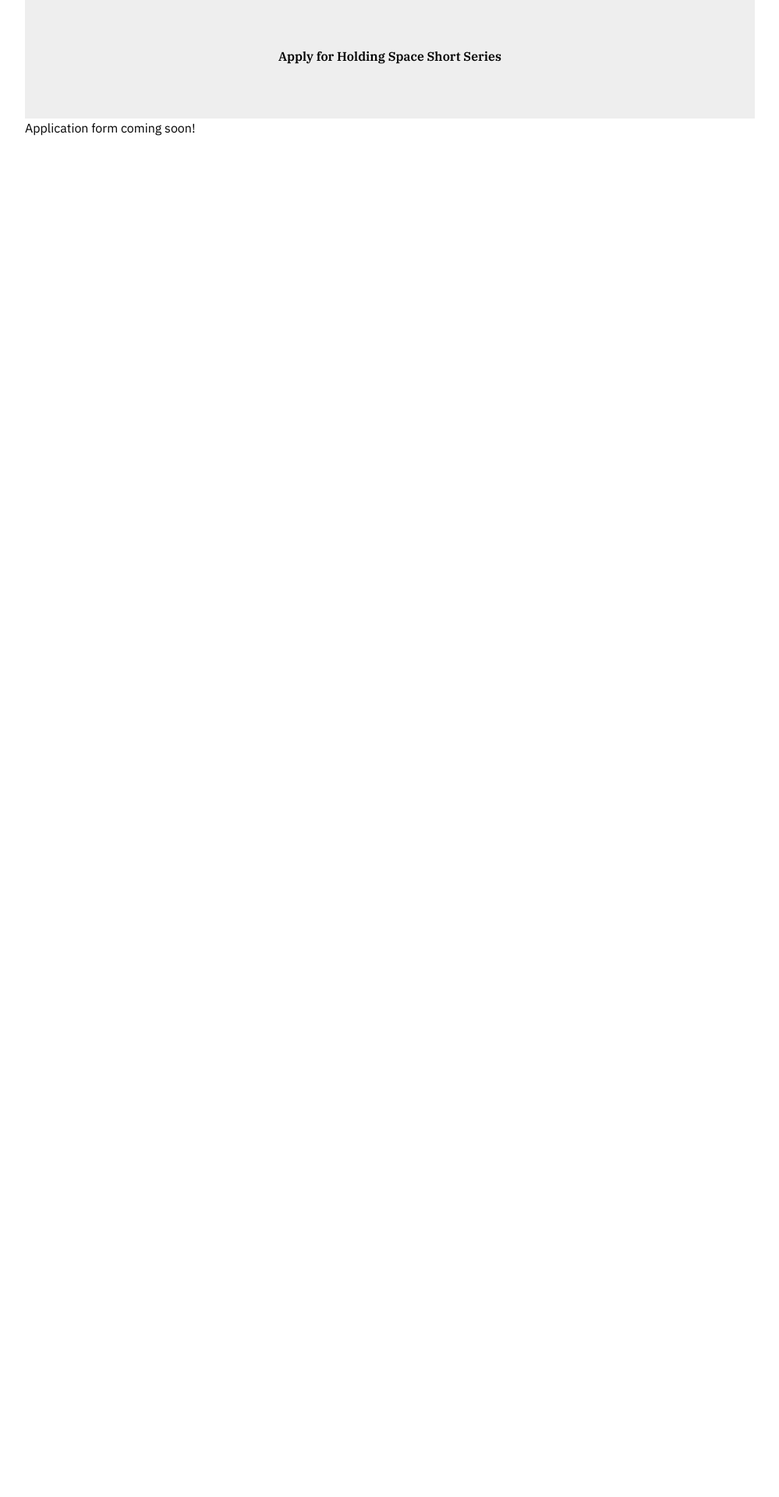
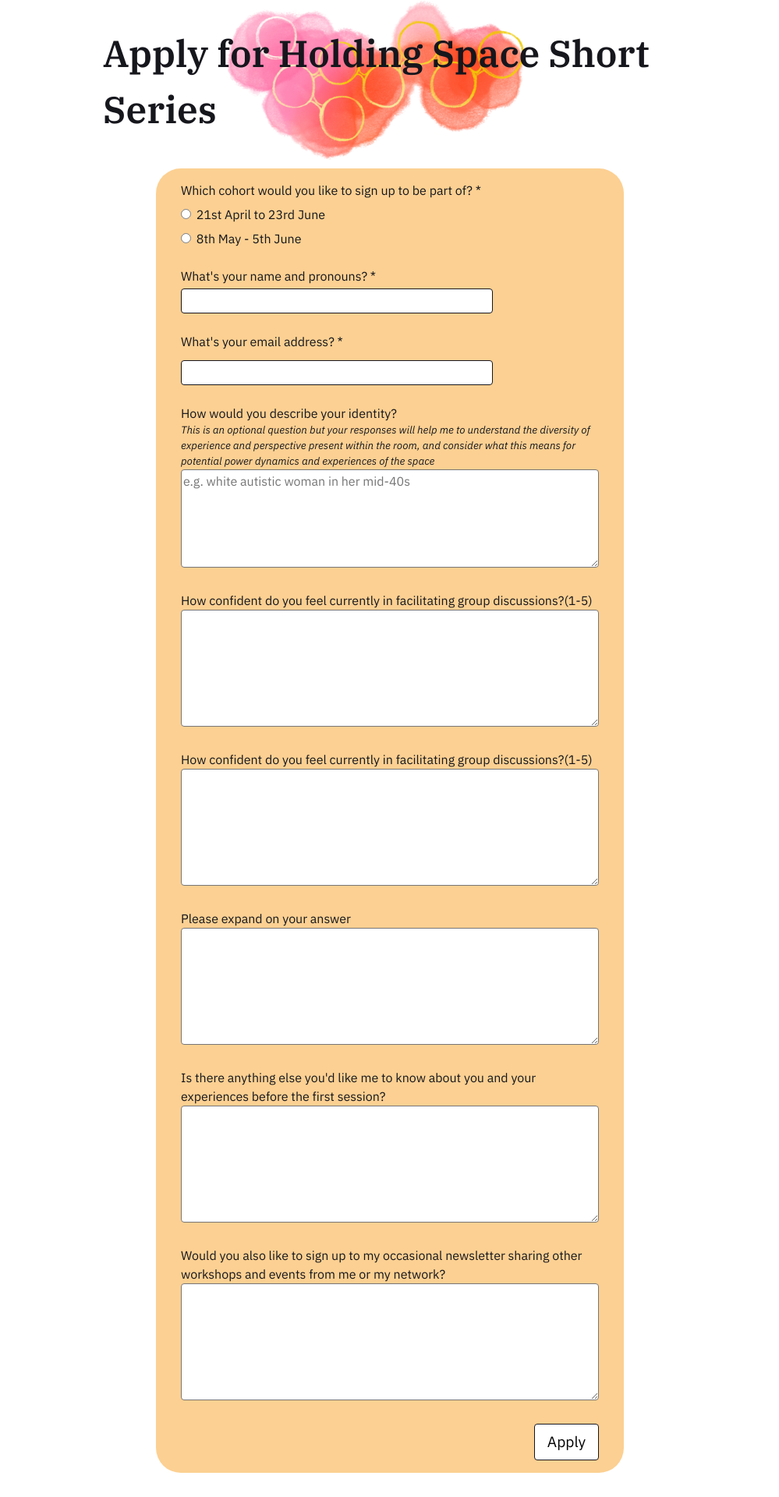
Before and after one commit to cookiewolf/holding-space, a SvelteKit app: page /holding-space-short-series/apply in a window 1280 px wide. Shown: the part 72-1992 px from the top of the page at 78% size, without its empty margins (140-1139 px from the left). Before the commit the page ends 800 px from the top, so only its background shows below. Built offline with nearby package versions, Linux system fonts and the light colour scheme.

Commit message:
Add second application form

```diff
--- a/src/components/Container.svelte
+++ b/src/components/Container.svelte
@@ -1,8 +1,10 @@
-<script>
-	let { children } = $props();
+<script lang="ts">
+	import type { Snippet } from 'svelte';
+
+	let { children, narrow }: { children: Snippet; narrow?: boolean } = $props();
 </script>
 
-<div>
+<div class={narrow ? 'narrow' : ''}>
 	{@render children?.()}
 </div>
 
@@ -13,4 +15,8 @@
 		padding: 0 var(--gutter-width);
 		width: 100%;
 	}
+
+	.narrow {
+		max-width: 800px;
+	}
 </style>
--- a/src/routes/+layout.svelte
+++ b/src/routes/+layout.svelte
@@ -13,7 +13,7 @@
 </svelte:head>
 
 <NavBar />
-<Container>
+<Container narrow>
 	{@render children?.()}
 </Container>
 <Footer />
@@ -122,6 +122,7 @@
 	}
 
 	:global(body) {
+		color: var(--text);
 		display: flex;
 		font-family:
 			PlexSans,
@@ -142,10 +143,13 @@
 		--gutter-width: 1rem;
 
 		--orange: #ff9300;
+		--orange-light: #fcd092;
 		--pink: #ff4989;
 		--pink-dark: #eb0052;
+		--pink-light: #e193af;
 		--red: #ff2500;
 		--grey: #eeeeee;
+		--text: #16161d;
 	}
 
 	:global(body.menu-open) {
--- a/src/routes/holding-space-short-series/apply/+page.svelte
+++ b/src/routes/holding-space-short-series/apply/+page.svelte
@@ -7,32 +7,183 @@
 		<h1>Apply for Holding Space Short Series</h1>
 	</div>
 	<div>
-		<p>Application form coming soon!</p>
+		<form name="holding-space-short-series" method="POST" data-netlify="true" data-sveltekit-reload>
+			<input type="hidden" name="form-name" value="holding-space-short-series" />
+
+			<div class="question">
+				<fieldset>
+					<legend>Which cohort would you like to sign up to be part of? *</legend>
+					<label>
+						<input type="radio" name="cohort" value="21st April to 23rd June" required />
+						21st April to 23rd June
+					</label>
+
+					<label>
+						<input type="radio" name="cohort" value="8th May - 5th June" required />
+						8th May - 5th June
+					</label>
+				</fieldset>
+			</div>
+
+			<div class="question">
+				<label>
+					What's your name and pronouns? *
+					<input type="text" name="name" required />
+				</label>
+			</div>
+
+			<div class="question">
+				<label
+					>What's your email address? *
+					<input type="email" name="email" required />
+				</label>
+			</div>
+
+			<div class="question">
+				<label for="your-identity"> How would you describe your identity? </label>
+				<Description id="identitity-description">
+					This is an optional question but your responses will help me to understand the diversity
+					of experience and perspective present within the room, and consider what this means for
+					potential power dynamics and experiences of the space
+				</Description>
+				<textarea
+					rows="5"
+					id="your-identity"
+					name="your-identity"
+					aria-describedby="identitity-description"
+					placeholder="e.g. white autistic woman in her mid-40s"
+				></textarea>
+			</div>
+
+			<div class="question">
+				<label for="facilitating-confidence">
+					How confident do you feel currently in facilitating group discussions?(1-5)
+				</label>
+				<textarea rows="6" id="facilitating-confidence" name="facilitating-confidence"></textarea>
+			</div>
+
+			<div class="question">
+				<label for="facilitating-confidence">
+					How confident do you feel currently in facilitating group discussions?(1-5)
+				</label>
+				<textarea rows="6" id="facilitating-confidence" name="facilitating-confidence"></textarea>
+			</div>
+
+			<div class="question">
+				<label for="facilitating-confidence-expanded"> Please expand on your answer </label>
+				<textarea
+					rows="6"
+					id="facilitating-confidence-expanded"
+					name="facilitating-confidence-expanded"
+				></textarea>
+			</div>
+
+			<div class="question">
+				<label for="experiences"
+					>Is there anything else you'd like me to know about you and your experiences before the
+					first session?</label
+				>
+				<textarea rows="6" id="experiences" name="experiences"></textarea>
+			</div>
+
+			<div class="question">
+				<label for="newsletter"
+					>Would you also like to sign up to my occasional newsletter sharing other workshops and
+					events from me or my network?
+				</label>
+				<textarea rows="6" id="newsletter" name="newsletter"></textarea>
+			</div>
+
+			<button type="submit">Apply</button>
+		</form>
 	</div>
 </main>
 
 <style>
 	.hero {
+		background-image: url('$lib/assets/orange.webp');
+		background-position: center;
+		background-repeat: no-repeat;
+		background-size: contain;
 		align-items: center;
-		background-color: #eeeeee;
 		display: flex;
-		height: 10rem;
+		font-size: 2rem;
+		height: 14rem;
 		justify-content: center;
 		width: 100%;
 	}
 
+	@media (min-width: 600px) {
+		.hero {
+			font-size: 3rem;
+		}
+	}
+
+	form {
+		background-color: var(--orange-light);
+		border-radius: var(--gutter-width);
+		display: flex;
+		flex-direction: column;
+		margin-block: var(--gutter-width);
+		margin: auto;
+		margin-bottom: 2rem;
+		max-width: 600px;
+		padding: 1rem var(--gutter-width);
+	}
+
+	.question {
+		margin-bottom: 1.5rem;
+	}
+
 	label {
-		margin-top: 1rem;
 		display: block;
 	}
 
-	input[type='text'] {
+	input[type='text'],
+	input[type='email'] {
+		border-radius: 4px;
+		border: 1px solid var(--text);
+		height: 2rem;
+		margin-top: 0.25rem;
+		max-width: 400px;
+		padding-inline: 0.5rem;
 		width: 100%;
-		max-width: 300px;
+	}
+
+	input[type='radio'],
+	input[type='email'] {
+		margin-left: 0;
+		accent-color: var(--pink);
+		margin-top: 0.75rem;
+	}
+
+	fieldset {
+		border: 0;
+		padding: 0;
 	}
 
 	textarea {
+		border-radius: 4px;
+		max-width: 600px;
 		width: 100%;
-		max-width: 600px;
+	}
+
+	button {
+		background: #ffffff;
+		border-radius: 4px;
+		border: 1px solid var(--text);
+		cursor: pointer;
+		font-size: 1.2rem;
+		outline: 2px solid transparent;
+		padding: 0.5rem 1rem;
+		margin-left: auto;
+	}
+
+	button:hover {
+		outline: 2px solid var(--pink);
+	}
+
+	:focus-visible {
+		outline: 3px solid var(--pink);
 	}
 </style>
```
